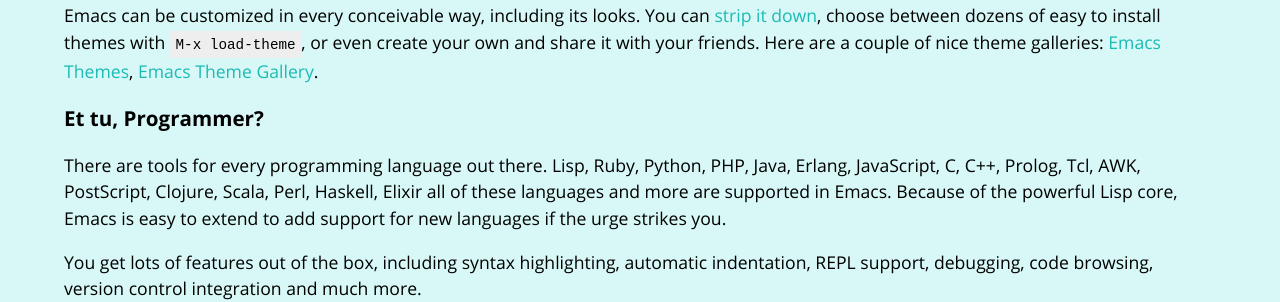
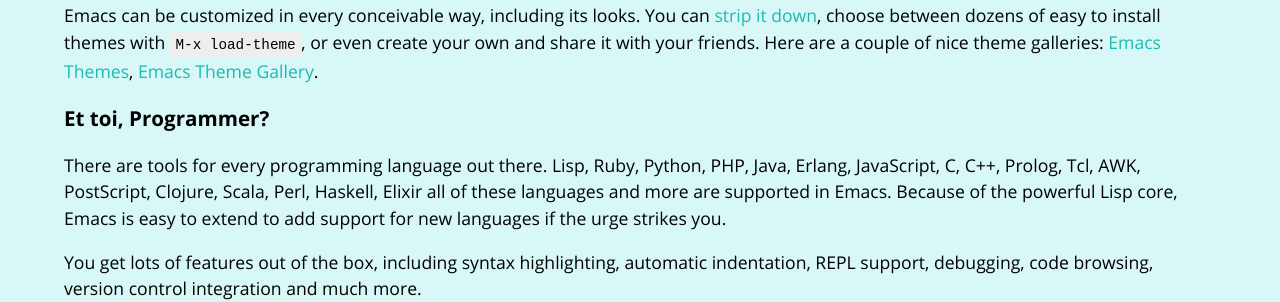
Before and after one commit to picandocodigo/emacs.sexy, a Jekyll site: the page built from index.html, in a window 1280 px wide and 900 px high, scrolled down 762 px. Shown: the part 156-458 px from the top of the window. Built offline with Jekyll 4.4.1, drawn with Linux system fonts in a browser that asks for light colours; nearby versions of some CDN libraries.

Commit message:
Fix French grammar
Parler francais?

```diff
--- a/index.html
+++ b/index.html
@@ -65,7 +65,7 @@
       <a href="http://emacsthemes.com/" title="Emacs Themes">Emacs Themes</a>,
       <a href="https://pawelbx.github.io/emacs-theme-gallery/" title="Emacs Theme Gallery">Emacs Theme Gallery</a>.
     </p>
-    <h3>Et tu, Programmer?</h3>
+    <h3>Et toi, Programmer?</h3>
     <p>
       There are tools for every programming language out there. Lisp,
       Ruby, Python, PHP, Java, Erlang, JavaScript, C, C++, Prolog,
```
